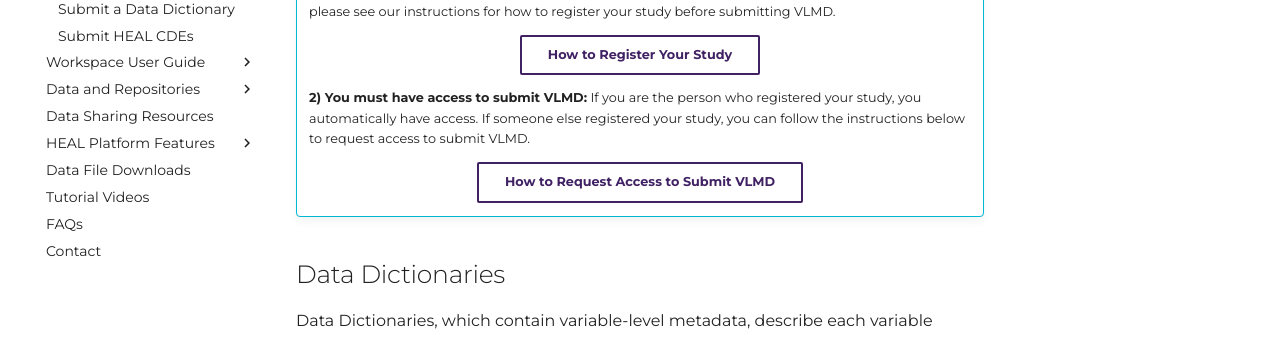
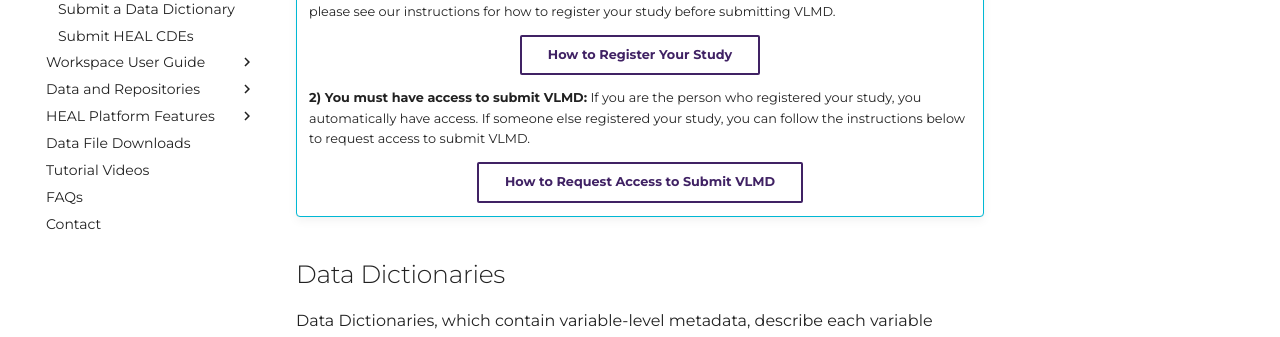
Before and after one commit to HEAL/platform-documentation, an MkDocs documentation site: the page built from docs/vlmd/index.md, in a window 1280 px wide. Shown: the part 454-791 px from the top of the page. Built offline with MkDocs 1.6.1 and Material for MkDocs 9.7.7, drawn with Linux system fonts in a browser that asks for light colours.

Commit message:
update doc's place in nav menu

```diff
--- a/mkdocs.yaml
+++ b/mkdocs.yaml
@@ -27,7 +27,7 @@
     - Types of Hosted Data: hosted_data_types.md
     - Data Management and Repositories: data_mgmt_and_repos.md
     - Reporting Repository Selection and Data Availability: reporting-repo.md
-  - Data Sharing Resources: data_sharing_resources.md
+    - Data Sharing Guidance: data_sharing_guidance.md
   - HEAL Platform Features:
     - Discovery Page: platform_discovery_page.md
     - Access check/request: platform_request_access.md
```
